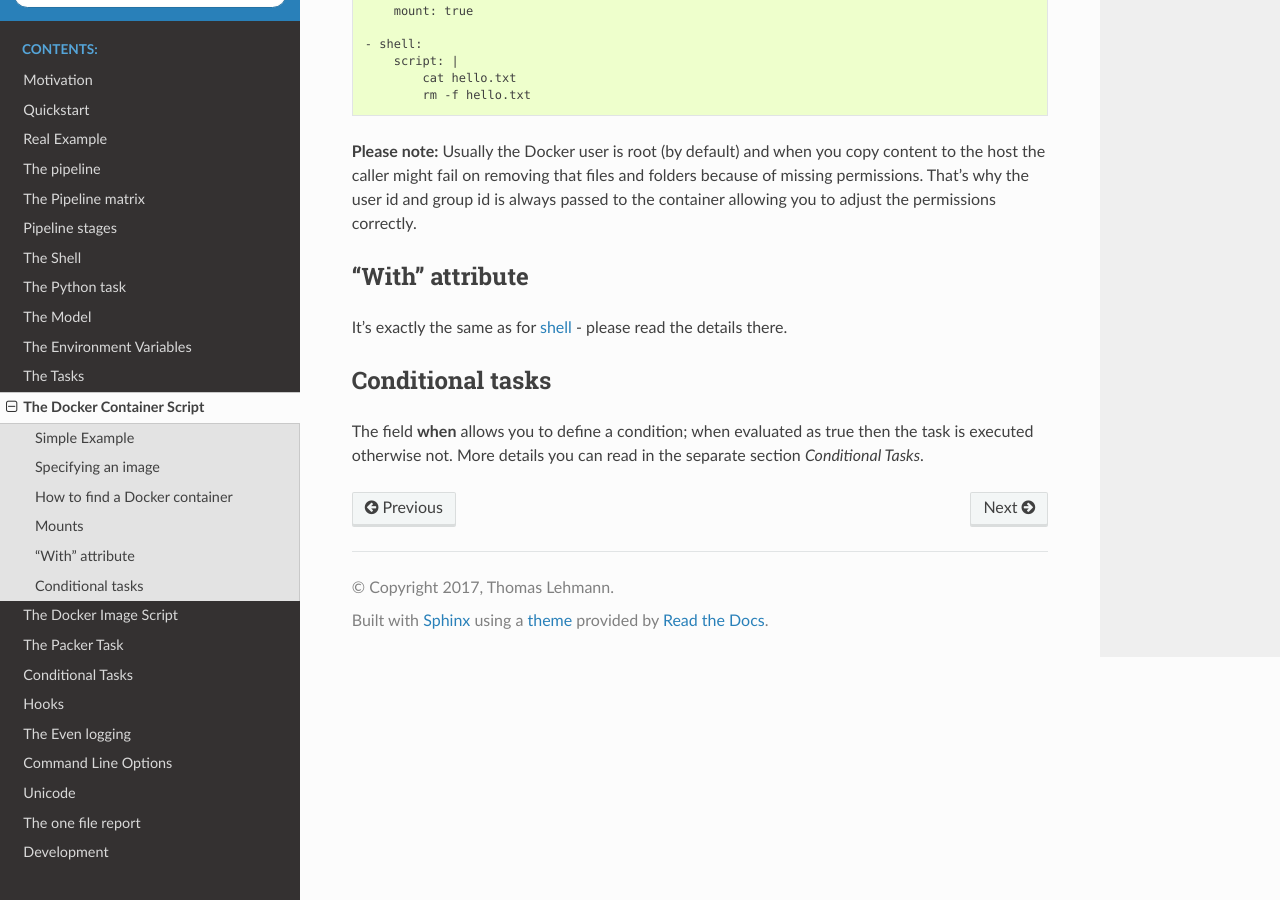
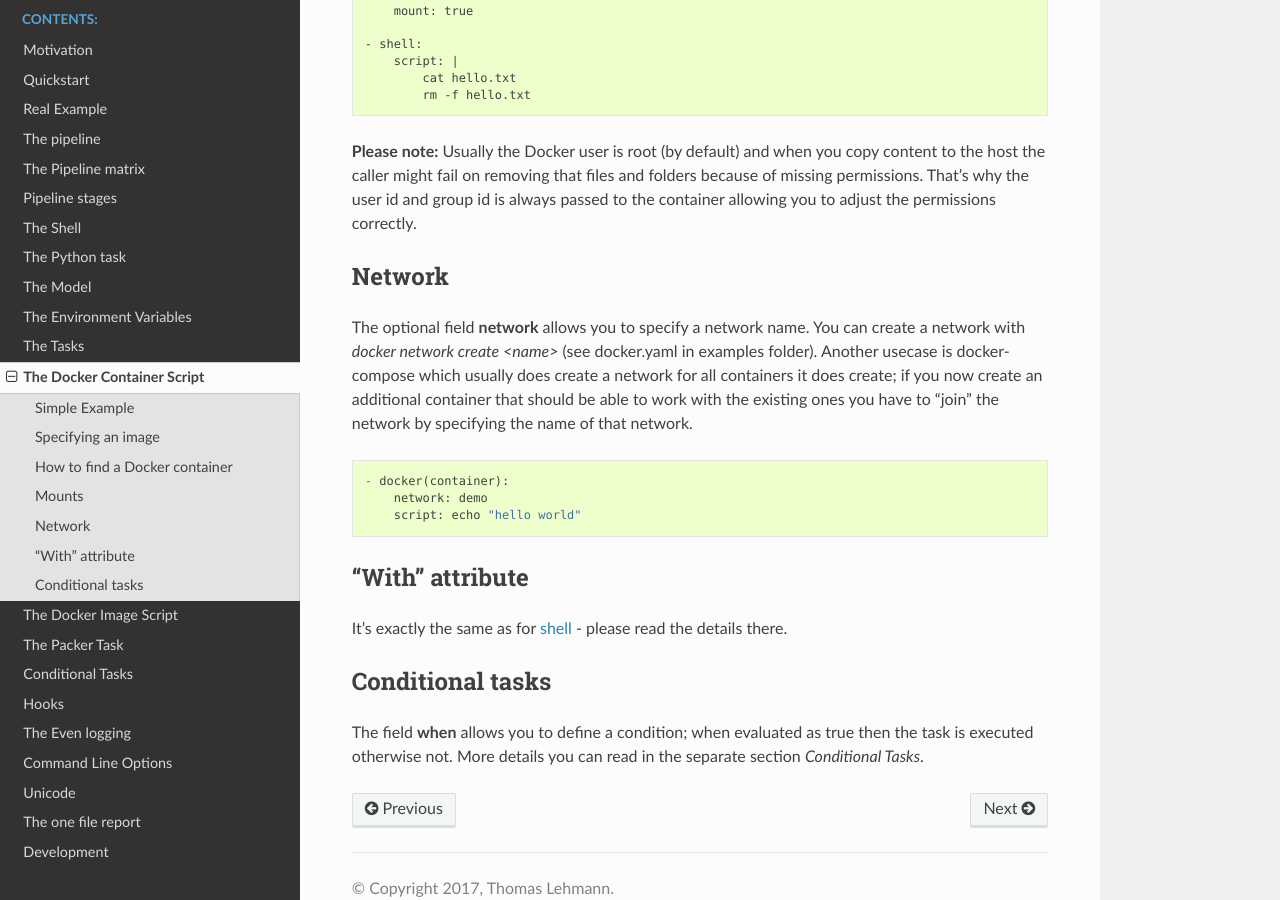
Before and after one commit to Nachtfeuer/pipeline, a Sphinx documentation site: the page built from docs/docker_container.rst, in a window 1280 px wide and 900 px high, scrolled down 1998 px. Built offline with Sphinx 7.4.7 and the Read the Docs theme 2.0.0, drawn with Linux system fonts in a browser that asks for light colours.

Commit message:
#74: new optional field 'network' for docker(container) task

```diff
--- a/docs/docker_container.rst
+++ b/docs/docker_container.rst
@@ -104,6 +104,21 @@ content to the host the caller might fail on removing that files and folders bec
 of missing permissions. That's why the user id and group id is always passed to the
 container allowing you to adjust the permissions correctly.
 
+Network
+-------
+The optional field **network** allows you to specify a network name. You can create
+a network with `docker network create <name>` (see docker.yaml in examples folder).
+Another usecase is docker-compose which usually does create a network for all containers
+it does create; if you now create an additional container that should be able
+to work with the existing ones you have to "join" the network by specifying the name
+of that network.
+
+::
+
+    - docker(container):
+        network: demo
+        script: echo "hello world"
+
 
 "With" attribute
 ----------------
```
Also changed, not shown: 7 other files.
